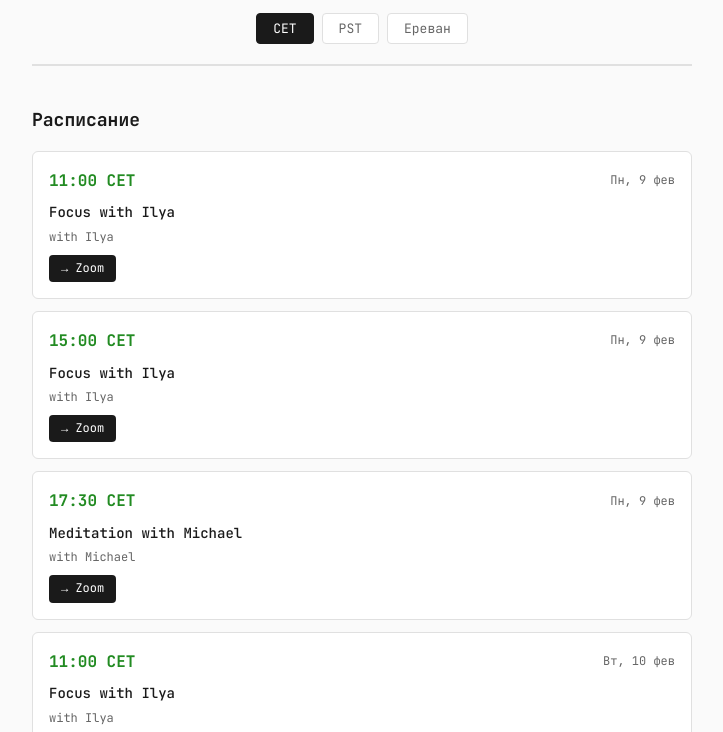
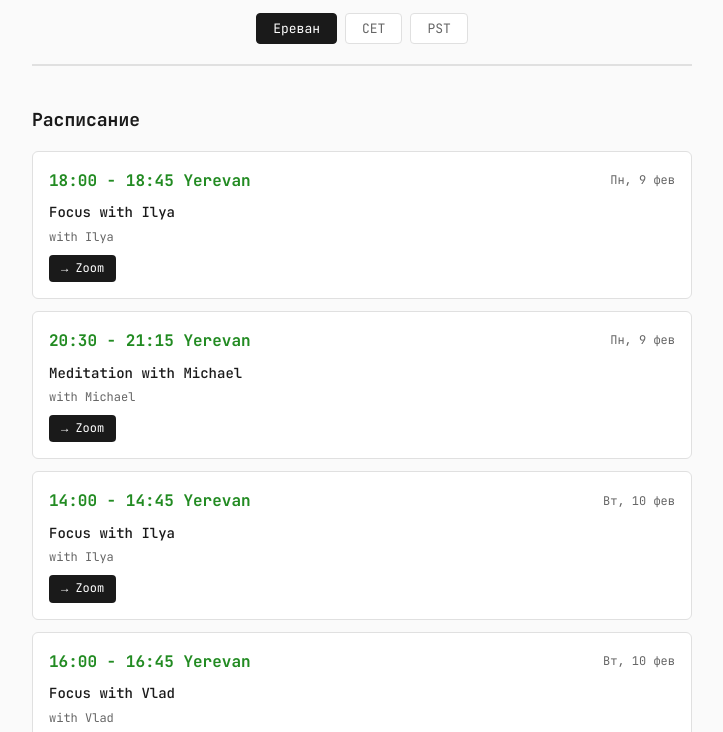
Before and after one commit to igindin/t4s-dashboard, a plain HTML site: page index.html in a window 1280 px wide. Shown: the part 68-800 px from the top of the page, without its empty margins (278-1001 px from the left). Drawn offline with Linux system fonts and the light colour scheme.

Commit message:
Fix: правильные Zoom-ссылки, Ереван первый, время окончания, сортировка по времени, подсветка текущей сессии

```diff
--- a/app.js
+++ b/app.js
@@ -1,25 +1,25 @@
 // Schedule data (from schedule.md)
 const scheduleData = [
-    { day: 'Пн, 9 фев', time: '10:00', title: 'Focus with Ilya', facilitator: 'Ilya', zoom: 'https://us06web.zoom.us/j/8505264478' },
-    { day: 'Пн, 9 фев', time: '14:00', title: 'Focus with Ilya', facilitator: 'Ilya', zoom: 'https://us06web.zoom.us/j/8505264478' },
-    { day: 'Пн, 9 фев', time: '16:30', title: 'Meditation with Michael', facilitator: 'Michael', zoom: 'https://us06web.zoom.us/j/83655452854' },
-    { day: 'Вт, 10 фев', time: '10:00', title: 'Focus with Ilya', facilitator: 'Ilya', zoom: 'https://us06web.zoom.us/j/8505264478' },
-    { day: 'Вт, 10 фев', time: '12:00', title: 'Focus with Vlad', facilitator: 'Vlad', zoom: 'https://us06web.zoom.us/j/82714804246' },
-    { day: 'Вт, 10 фев', time: '16:30', title: 'Shipping Studio', facilitator: 'Max', zoom: 'https://us06web.zoom.us/j/8505264478' },
-    { day: 'Ср, 11 фев', time: '10:00', title: 'Focus with Max', facilitator: 'Max', zoom: 'https://us06web.zoom.us/j/8505264478' },
-    { day: 'Ср, 11 фев', time: '12:00', title: 'Focus with Vlad', facilitator: 'Vlad', zoom: 'https://us06web.zoom.us/j/82714804246' },
-    { day: 'Ср, 11 фев', time: '12:00', title: 'Music Focus', facilitator: 'Michael', zoom: 'https://us06web.zoom.us/j/86580160735' },
-    { day: 'Ср, 11 фев', time: '16:30', title: 'Breathwork with Olya', facilitator: 'Olya', zoom: 'https://us06web.zoom.us/j/8505264478' },
+    { day: 'Пн, 9 фев', date: '2026-02-09', time: '10:00', duration: 45, title: 'Focus with Ilya', facilitator: 'Ilya', zoom: 'https://us06web.zoom.us/j/8505264478' },
+    { day: 'Пн, 9 фев', date: '2026-02-09', time: '14:00', duration: 45, title: 'Focus with Ilya', facilitator: 'Ilya', zoom: 'https://us06web.zoom.us/j/8505264478' },
+    { day: 'Пн, 9 фев', date: '2026-02-09', time: '16:30', duration: 45, title: 'Meditation with Michael', facilitator: 'Michael', zoom: 'https://us06web.zoom.us/j/83655452854' },
+    { day: 'Вт, 10 фев', date: '2026-02-10', time: '10:00', duration: 45, title: 'Focus with Ilya', facilitator: 'Ilya', zoom: 'https://us06web.zoom.us/j/8505264478' },
+    { day: 'Вт, 10 фев', date: '2026-02-10', time: '12:00', duration: 45, title: 'Focus with Vlad', facilitator: 'Vlad', zoom: 'https://us06web.zoom.us/j/82714804246' },
+    { day: 'Вт, 10 фев', date: '2026-02-10', time: '16:30', duration: 60, title: 'Shipping Studio', facilitator: 'Max', zoom: 'https://us06web.zoom.us/j/8505264478' },
+    { day: 'Ср, 11 фев', date: '2026-02-11', time: '10:00', duration: 45, title: 'Focus with Max', facilitator: 'Max', zoom: 'https://us06web.zoom.us/j/8505264478' },
+    { day: 'Ср, 11 фев', date: '2026-02-11', time: '12:00', duration: 45, title: 'Focus with Vlad', facilitator: 'Vlad', zoom: 'https://us06web.zoom.us/j/82714804246' },
+    { day: 'Ср, 11 фев', date: '2026-02-11', time: '12:00', duration: 45, title: 'Music Focus', facilitator: 'Michael', zoom: 'https://us06web.zoom.us/j/86580160735' },
+    { day: 'Ср, 11 фев', date: '2026-02-11', time: '16:30', duration: 45, title: 'Breathwork with Olya', facilitator: 'Olya', zoom: 'https://us06web.zoom.us/j/8505264478' },
 ];
 
 // Timezone offsets from UTC
 const timezones = {
+    'Yerevan': 4,
     'CET': 1,
-    'PST': -8,
-    'Yerevan': 4
+    'PST': -8
 };
 
-let currentTZ = 'CET';
+let currentTZ = 'Yerevan';
 
 // Convert UTC time to selected timezone
 function convertTime(utcTime, tz) {
@@ -33,29 +33,60 @@ function convertTime(utcTime, tz) {
     return `${String(newHours).padStart(2, '0')}:${String(minutes).padStart(2, '0')}`;
 }
 
+// Calculate end time
+function addMinutes(time, minutes) {
+    const [hours, mins] = time.split(':').map(Number);
+    let totalMins = hours * 60 + mins + minutes;
+    const newHours = Math.floor(totalMins / 60) % 24;
+    const newMins = totalMins % 60;
+    return `${String(newHours).padStart(2, '0')}:${String(newMins).padStart(2, '0')}`;
+}
+
+// Check if session is happening now
+function isCurrentSession(session) {
+    const now = new Date();
+    const sessionDate = new Date(session.date + 'T' + session.time + ':00Z');
+    const sessionEnd = new Date(sessionDate.getTime() + session.duration * 60000);
+    return now >= sessionDate && now < sessionEnd;
+}
+
 // Render schedule
 function renderSchedule() {
     const container = document.getElementById('schedule-container');
-    const today = new Date().getDate();
+    const now = new Date();
 
-    // Filter to show only today and tomorrow
-    const relevantSessions = scheduleData.filter(session => {
-        const dayNum = parseInt(session.day.match(/\d+/)[0]);
-        return dayNum === today || dayNum === today + 1;
-    });
+    // Filter and sort: show today and next 2 days, sort by datetime
+    const relevantSessions = scheduleData
+        .map(session => ({
+            ...session,
+            datetime: new Date(session.date + 'T' + session.time + ':00Z')
+        }))
+        .filter(session => {
+            const daysDiff = Math.floor((session.datetime - now) / (1000 * 60 * 60 * 24));
+            return daysDiff >= 0 && daysDiff <= 2;
+        })
+        .sort((a, b) => a.datetime - b.datetime);
 
     if (relevantSessions.length === 0) {
-        container.innerHTML = '<p style="color: var(--text-secondary)">Нет сессий сегодня</p>';
+        container.innerHTML = '<p style="color: var(--text-secondary)">Нет предстоящих сессий</p>';
         return;
     }
 
     container.innerHTML = relevantSessions.map(session => {
         const localTime = convertTime(session.time, currentTZ);
+        const localEndTime = convertTime(addMinutes(session.time, session.duration), currentTZ);
+        const isCurrent = isCurrentSession(session);
+        const currentClass = isCurrent ? ' style="border: 2px solid var(--accent); background: #f0fff0;"' : '';
+        const currentBadge = isCurrent ? '<span style="background: var(--accent); color: white; padding: 2px 8px; border-radius: 4px; font-size: 11px; font-weight: 600;">СЕЙЧАС</span>' : '';
+
         return `
-            <div class="schedule-item">
+            <div class="schedule-item"${currentClass}>
                 <div class="schedule-header">
-                    <span class="schedule-time">${localTime} ${currentTZ}</span>
-                    <span style="font-size: 12px; color: var(--text-secondary)">${session.day}</span>
+                    <span class="schedule-time">${localTime} - ${localEndTime} ${currentTZ}</span>
+                    <div style="display: flex; gap: 8px; align-items: center;">
+                        ${currentBadge}
+                        <span style="font-size: 12px; color: var(--text-secondary)">${session.day}</span>
+                    </div>
                 </div>
                 <div class="schedule-title">${session.title}</div>
                 <div class="schedule-facilitator">with ${session.facilitator}</div>
--- a/index.html
+++ b/index.html
@@ -14,9 +14,9 @@
         <header>
             <h1>🌲 T4S Club</h1>
             <div class="timezone-selector">
-                <button class="tz-btn active" data-tz="CET">CET</button>
+                <button class="tz-btn active" data-tz="Yerevan">Ереван</button>
+                <button class="tz-btn" data-tz="CET">CET</button>
                 <button class="tz-btn" data-tz="PST">PST</button>
-                <button class="tz-btn" data-tz="Yerevan">Ереван</button>
             </div>
         </header>
 
```
